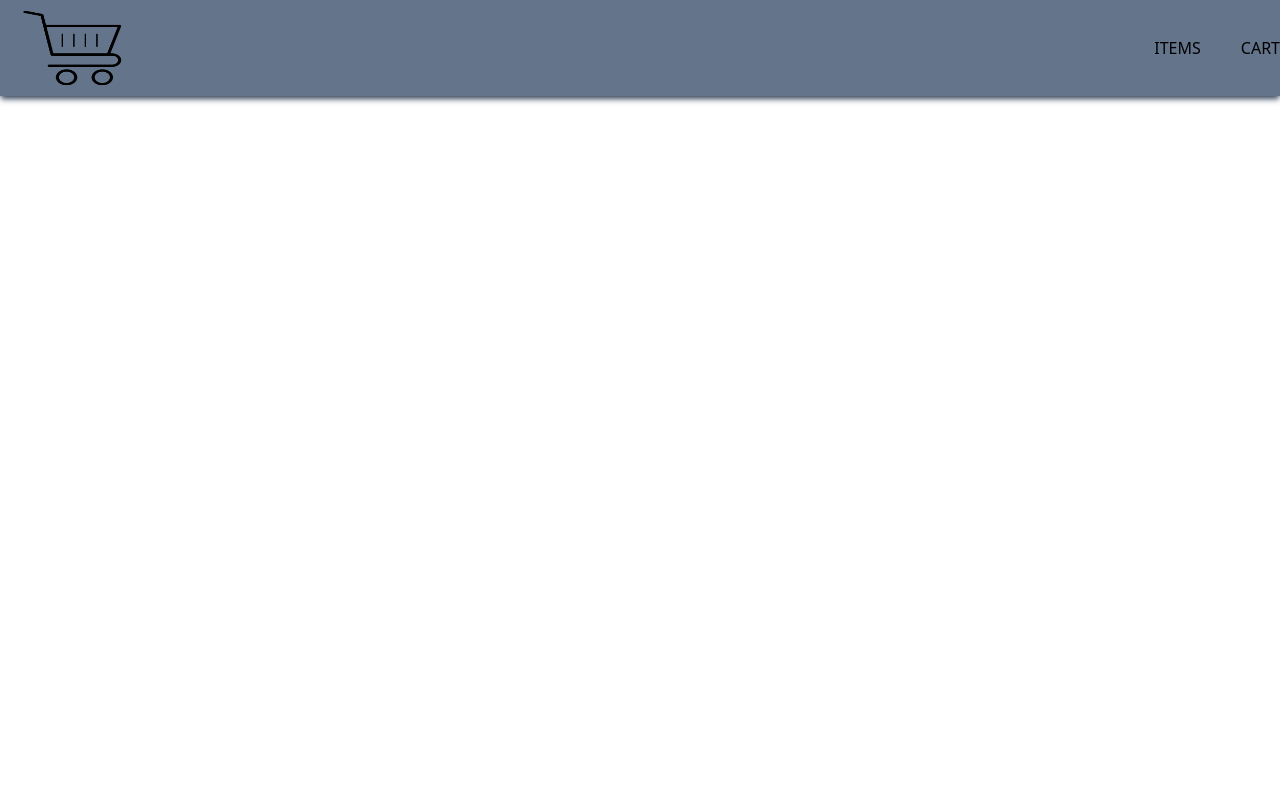
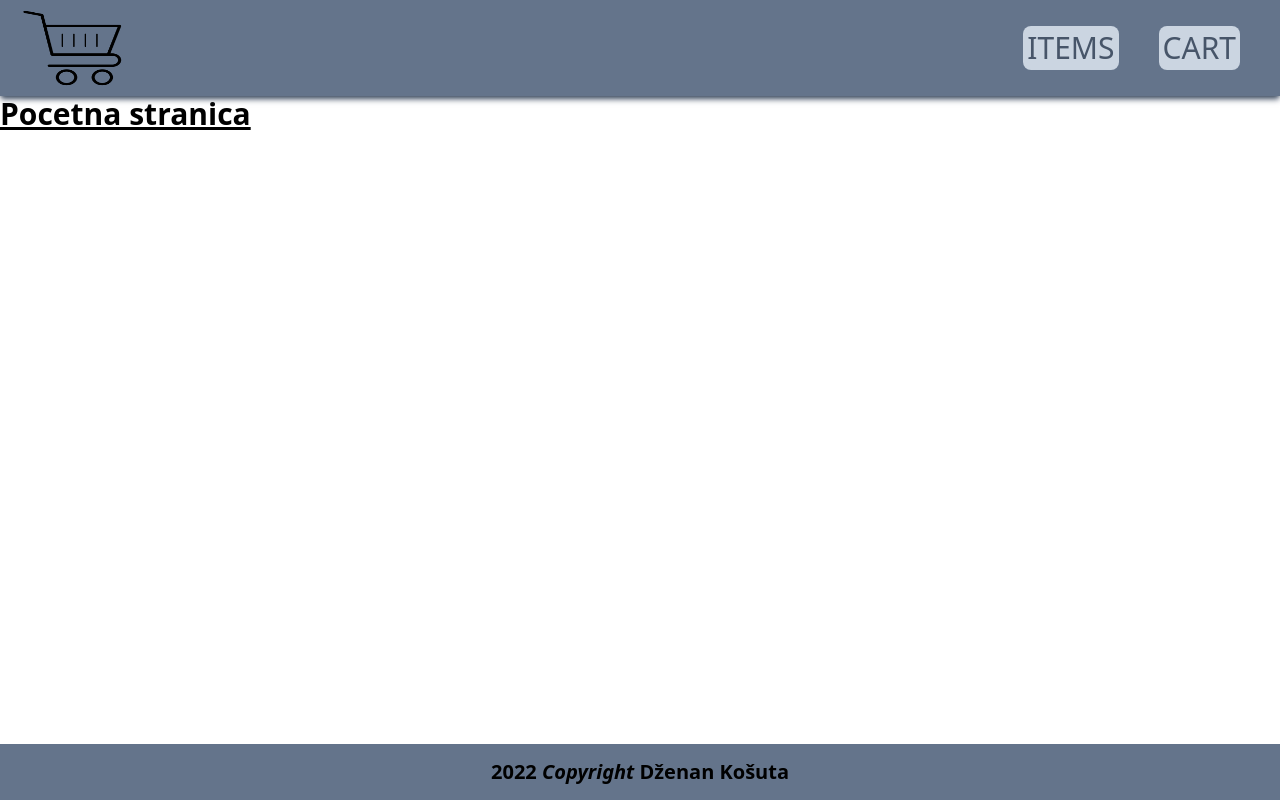
Before and after one commit to dzenankosuta/shopping-cart-app, a React (Create React App) app: page / in a window 1280 px wide. Built offline with nearby package versions, Linux system fonts and the light colour scheme.

Commit message:
adding footer and functionality for navbar

```diff
--- a/src/App.js
+++ b/src/App.js
@@ -3,24 +3,59 @@ import "./App.css";
 import { Routes, Route, Link, NavLink } from "react-router-dom";
 
 function App() {
+  let activeStyle = {
+    backgroundColor: "rgb(255 237 213)",
+  };
+  let classicStyle = {
+    backgroundColor: "rgb(203 213 225)",
+  };
   return (
     <>
       <div className="App">
-        <header class="w-full h-24 bg-slate-500 flex justify-end items-center gap-10 sticky top-0 shadow-md shadow-slate-600">
-          <NavLink>
+        <header className="w-full h-24 bg-slate-500 flex justify-end items-center gap-10 sticky top-0 shadow-md shadow-slate-600">
+          <NavLink to="/">
             <img
               src={require("./images/logo.png")}
               alt="Logo"
-              class="w-32 h-24 absolute left-3 top-0"
+              className="w-32 h-24 absolute left-3 top-0"
             />
           </NavLink>
-          <NavLink class="text-slate-200 text-3xl relative top-0 right-10">
+          <NavLink
+            to="items"
+            className="text-slate-600 text-3xl relative top-0 right-10 p-1 rounded-lg"
+            style={({ isActive }) => (isActive ? activeStyle : classicStyle)}
+          >
             ITEMS
           </NavLink>
-          <NavLink class="text-slate-200 text-3xl relative top-0 right-10">
+          <NavLink
+            to="cart"
+            className="text-slate-600 text-3xl relative top-0 right-10 p-1 rounded-lg"
+            style={({ isActive }) => (isActive ? activeStyle : classicStyle)}
+          >
             CART
           </NavLink>
         </header>
+        <Routes>
+          <Route
+            path="/"
+            element={
+              <h1 className="text-3xl font-bold underline">Pocetna stranica</h1>
+            }
+          ></Route>
+          <Route
+            path="/items"
+            element={<h1 className="text-3xl font-bold underline">Artikli</h1>}
+          ></Route>
+          <Route
+            path="/cart"
+            element={<h1 className="text-3xl font-bold underline">Korpa</h1>}
+          ></Route>
+        </Routes>
+        <footer className="w-full h-14 bg-slate-500 text-xl font-bold cursor-pointer flex justify-center items-center gap-10 fixed bottom-0 ">
+          <h4>
+            2022 <em>Copyright</em> Dženan Košuta
+          </h4>
+        </footer>
       </div>
     </>
   );
```
